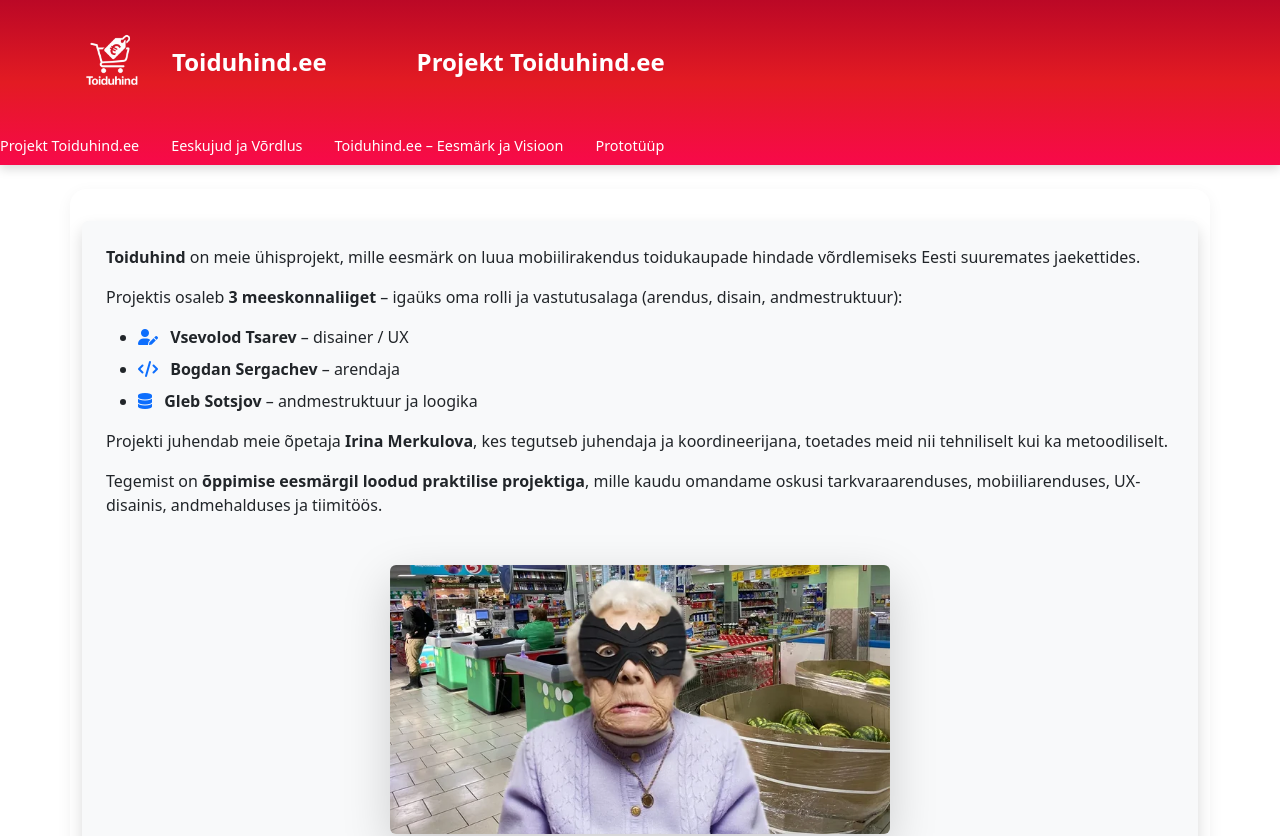
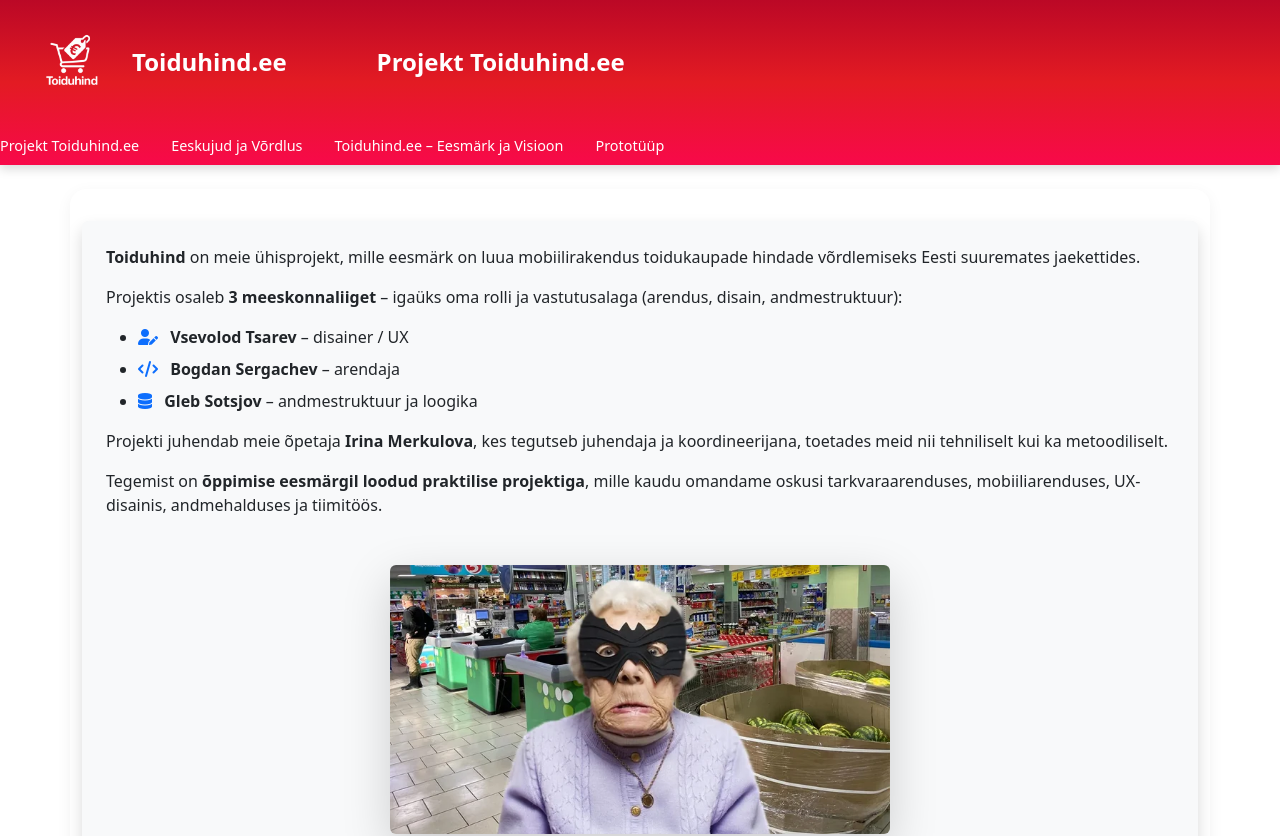
Before and after one commit to neflor1n/toiduHind, a Next.js app in the folder toiduhind-nextjs/: page / in a window 1280 px wide. Shown: the top 836 px of the page. Built offline with nearby package versions, Linux system fonts and the light colour scheme.

Commit message:
new changes

```diff
--- a/toiduhind-nextjs/styles/custom.css
+++ b/toiduhind-nextjs/styles/custom.css
@@ -12,6 +12,7 @@
   display: flex;
   gap: 20px;
   padding: 0 2rem;
+  margin-left: 0;
 }
 
 .header-wrapper {
```
